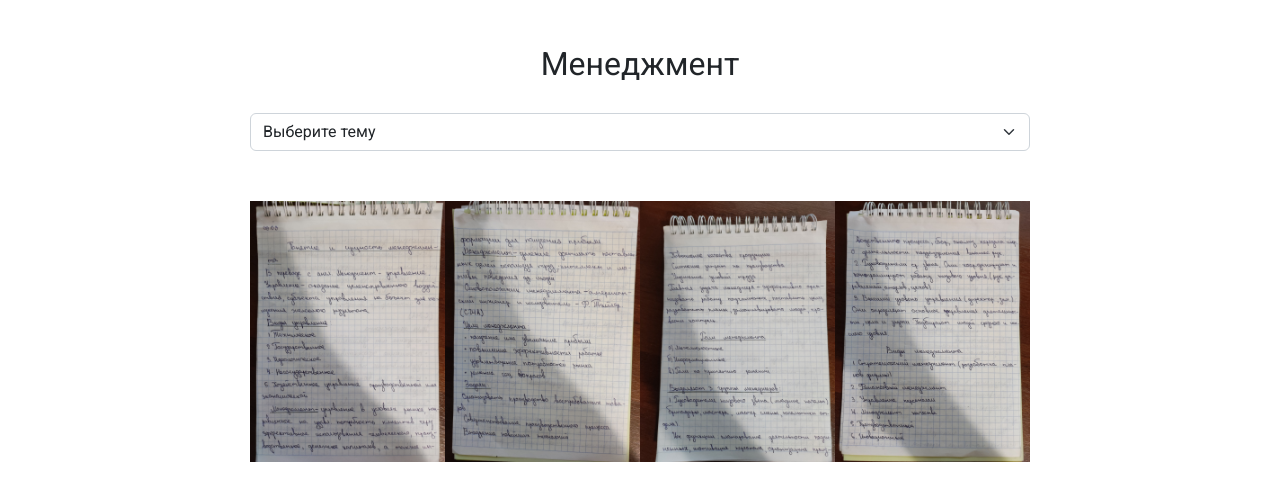
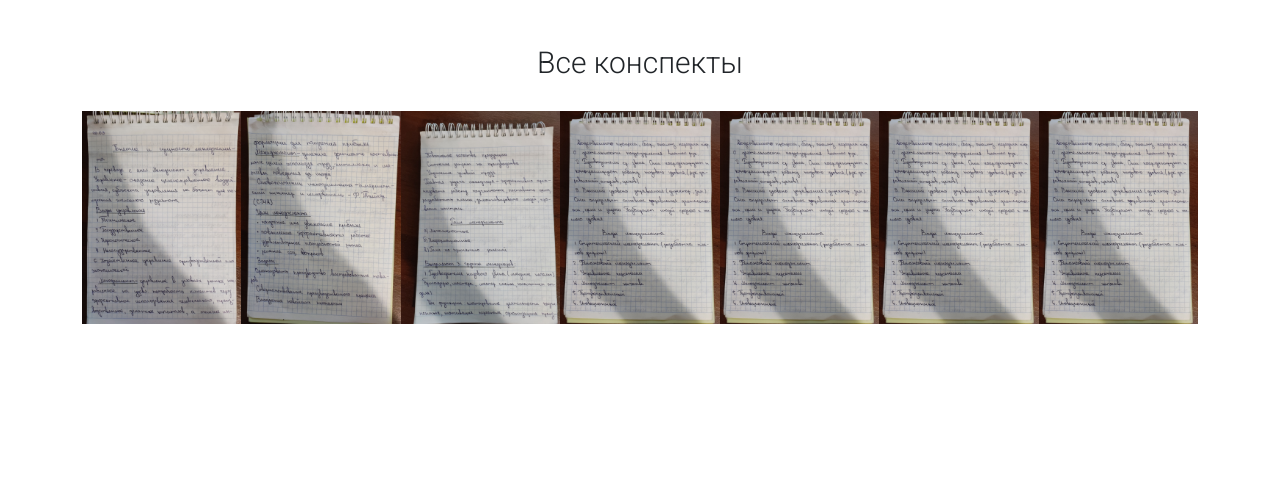
Before and after one commit to Jesus1502/Precis, a plain HTML site: page posts.html in a window 1280 px wide. Shown: the part 91-592 px from the top of the page. Drawn offline with nearby package versions, Linux system fonts and the light colour scheme.

Commit message:
some changes

```diff
--- a/posts.html
+++ b/posts.html
@@ -54,24 +54,18 @@
     </header>
     <!-- MAIN CONTENT -->
     <main>
+      <div class="container" id="posts-container">
+        <h2 class="posts-header">Все конспекты</h2>
+        <div class="content">
+          <a href="img/1-min.jpg"><img src="img/1-min.jpg" alt="img1" id="img1"></a>
+          <a href="img/2-min.jpg"><img src="img/2-min.jpg" alt="img2"></a>
+          <a href="img/3-min.jpg"><img src="img/3-min.jpg" alt="img3"></a>
+          <a href="img/4-min.jpg"><img src="img/4-min.jpg" alt="img4"></a>
+          <a href="img/4-min.jpg"><img src="img/4-min.jpg" alt="img4"></a>
+          <a href="img/4-min.jpg"><img src="img/4-min.jpg" alt="img4"></a>
+          <a href="img/4-min.jpg"><img src="img/4-min.jpg" alt="img4"></a>
 
-      <div id="container">
-        <div class="mgmt-header">
-          <h2>Менеджмент</h2>
-        </div>
-        <select class="form-select" aria-label="mgmt">
-          <option selected>Выберите тему</option>
-          <option value="1" >1.1 Сущность и характерные черты менеджмента</option>
-          <option value="2">1.2. Эволюция менеджмента. Школы управления</option>
-          <option value="3">1.3. Современные концепции менеджмента. Развитие менеджмента в России</option>
-          <option value="4">1.4. Национальные особенности менеджмента. Особенности Российского менеджмента</option>
-          <option value="5">1.5.Принципы менеджмента</option>
-        </select>
-        <div class="img-container">
-          <a href="/img/1-min.jpg"><img src="/img/1-min.jpg" alt="img1"></a>
-          <a href="/img/2-min.jpg"><img src="/img/2-min.jpg" alt="img2"></a>
-          <a href="/img/3-min.jpg"><img src="/img/3-min.jpg" alt="img3"></a>
-          <a href="/img/4-min.jpg"><img src="/img/4-min.jpg" alt="img4"></a>
+
 
         </div>
       </div>
--- a/style.css
+++ b/style.css
@@ -136,22 +136,27 @@ img {
 
 /* POST */
 
- #container{
+ #posts-container{
   margin-top:50px;
   display: block;
-  margin-left: 250px;
-  margin-right: 250px;
 }
 
-.mgmt-header{
- margin-bottom: 30px;
- text-align: center;
+.posts-header{
+  margin-top: 30px;
+  margin-bottom: 30px;
+  font-size: 30px;
+  text-align: center;
+  font-family: Roboto;
+  font-weight: 300;
+
 }
 .form-select{
   margin-bottom: 50px;
 }
-.img-container{
-
+.content{
   display: flex;
   width: auto;
+
+
+
 }
```
Also changed, not shown: tags.html (+5 -5 lines).
